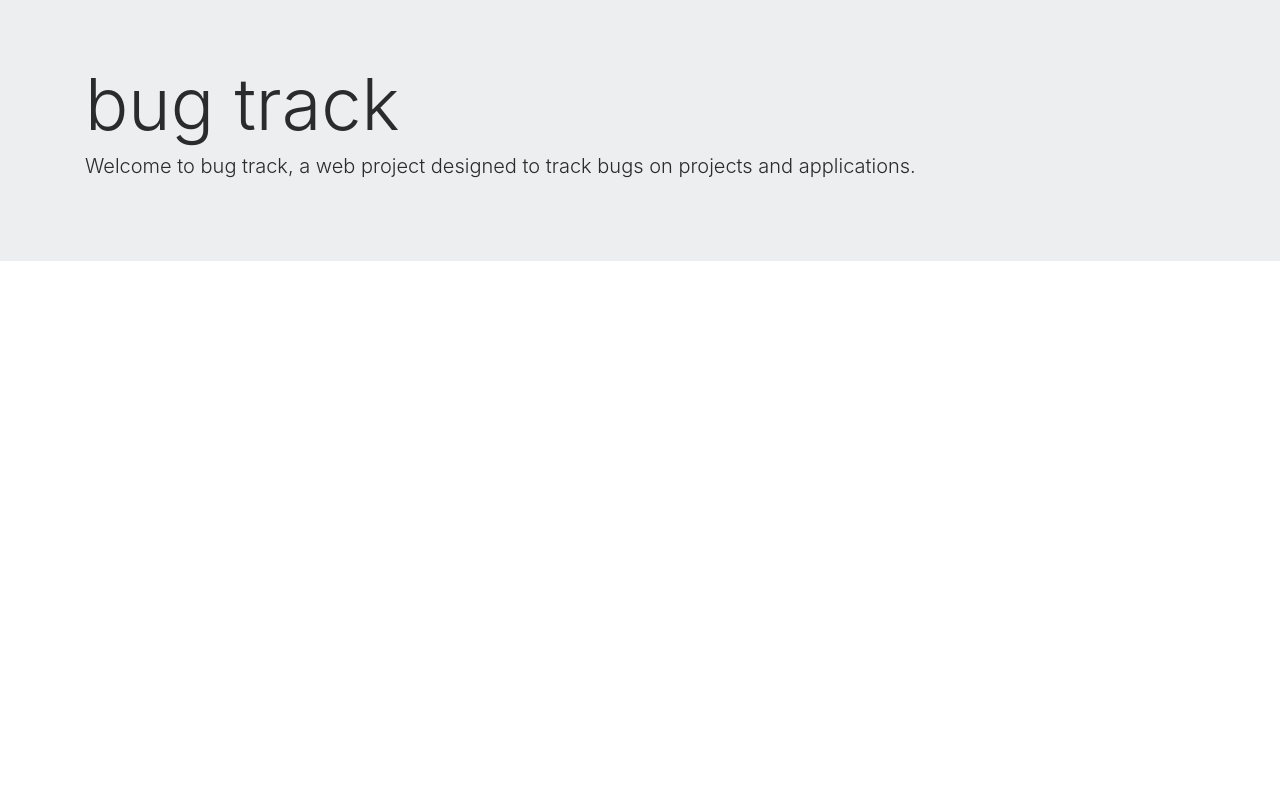
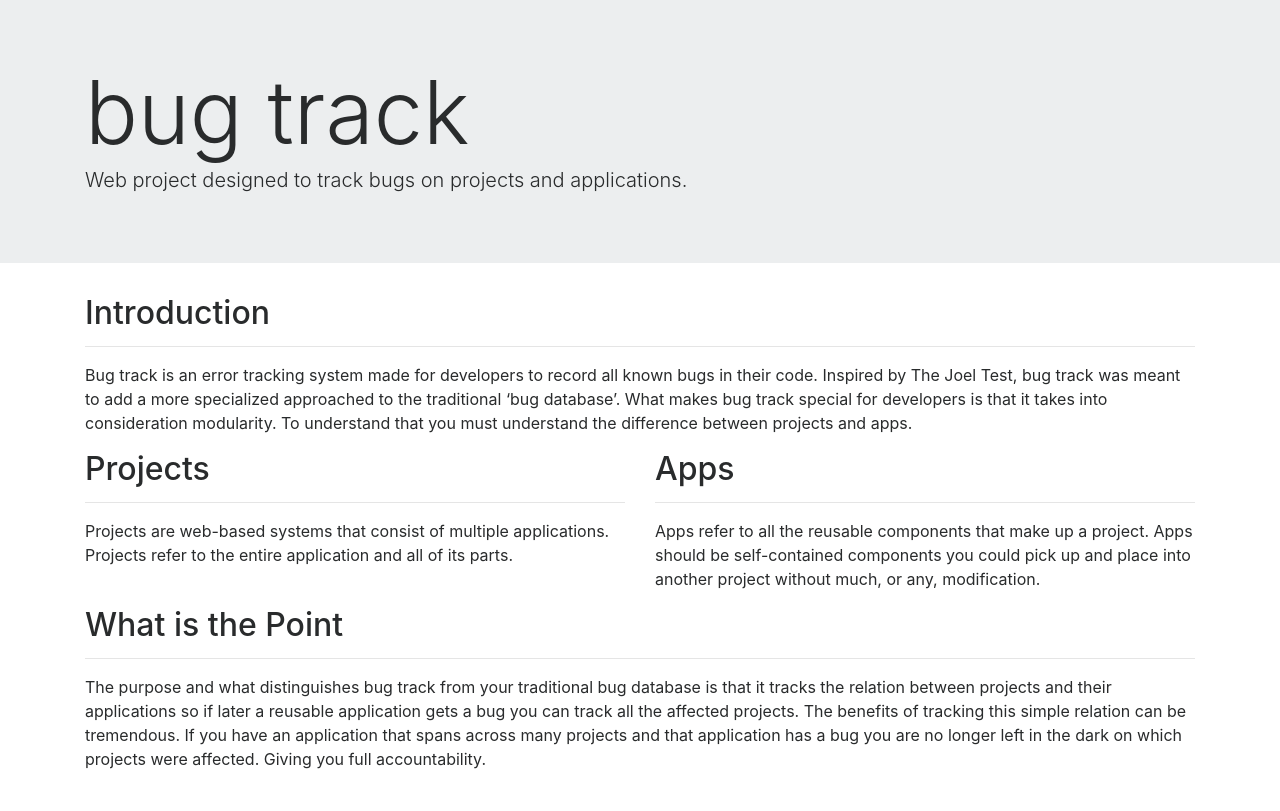
Before and after one commit to jamestaggart28/bug-track, a Django app: page / in a window 1280 px wide. Shown: the part 94-905 px from the top of the page. Before the commit the page ends 355 px from the top, so only its background shows below. Run offline with Django 3.2, Linux system fonts and the light colour scheme; parts of the project's set-up code (start-up, migrations or seed data) failed here and were passed over; some libraries are stand-ins or nearby versions.

Commit message:
template changes

```diff
--- a/bug-track/accounts/templates/accounts/login.html
+++ b/bug-track/accounts/templates/accounts/login.html
@@ -46,6 +46,11 @@
         </div>
         <div class="row">
             <div class="col">
+                <p>New here? <a href="{% url 'accounts:register' %}">Register</a>. Forgot password? <a href="{% url 'accounts:password-reset' %}">Click here to reset</a>.</p>
+            </div>
+        </div>
+        <div class="row">
+            <div class="col">
                 <input class="btn btn-primary float-right" type="submit" value="Login" />
             </div>
         </div>
--- a/bug-track/apps/templates/apps/app_form.html
+++ b/bug-track/apps/templates/apps/app_form.html
@@ -27,7 +27,7 @@
         </div>
         <div class="row">
             <div class="col">
-                <input class="btn btn-success float-right" type="submit" value="Create" />
+                <input class="btn btn-success float-right" type="submit" value="Submit" />
             </div>
         </div>
     </form>
--- a/bug-track/apps/templates/apps/bug_form.html
+++ b/bug-track/apps/templates/apps/bug_form.html
@@ -42,7 +42,7 @@
         </div>
         <div class="row">
             <div class="col">
-                <input class="btn btn-success float-right" type="submit" value="Create" />
+                <input class="btn btn-success float-right" type="submit" value="Submit" />
             </div>
         </div>
     </form>
--- a/bug-track/core/templates/core/home.html
+++ b/bug-track/core/templates/core/home.html
@@ -4,11 +4,37 @@
 {% block before_content %}
     <div class="jumbotron jumbotron-fluid">
         <div class="container">
-            <h1 class="display-3">bug track</h1>
-            <p class="lead">Welcome to bug track, a web project designed to track bugs on projects and applications.</p>
+            <h1 class="display-2">bug track</h1>
+            <h1 class="lead">Web project designed to track bugs on projects and applications.</h1>
         </div>
     </div>
 {% endblock before_content %}
 
 {% block content %}
+<div class="row">
+    <div class="col">
+        <h2>Introduction</h2>
+        <hr/>
+        <p class="">Bug track is an error tracking system made for developers to record all known bugs in their code. Inspired by The Joel Test, bug track was meant to add a more specialized approached to the traditional ‘bug database’. What makes bug track special for developers is that it takes into consideration modularity. To understand that you must understand the difference between projects and apps.</p>
+    </div>
+</div>
+<div class="row">
+    <div class="col">
+        <h2>Projects</h3>
+        <hr/>
+        <p class="">Projects are web-based systems that consist of multiple applications. Projects refer to the entire application and all of its parts.</p>
+    </div>
+    <div class="col">
+        <h2>Apps</h3>
+        <hr/>
+        <p class="">Apps refer to all the reusable components that make up a project. Apps should be self-contained components you could pick up and place into another project without much, or any, modification.</p>
+    </div>
+</div>
+<div class="row mb-4">
+    <div class="col">
+        <h2>What is the Point</h2>
+        <hr/>
+        <p class="">The purpose and what distinguishes bug track from your traditional bug database is that it tracks the relation between projects and their applications so if later a reusable application gets a bug you can track all the affected projects. The benefits of tracking this simple relation can be tremendous. If you have an application that spans across many projects and that application has a bug you are no longer left in the dark on which projects were affected. Giving you full accountability.</p>
+    </div>
+</div>
 {% endblock content %}
--- a/bug-track/core/templates/partials/navbar.html
+++ b/bug-track/core/templates/partials/navbar.html
@@ -1,5 +1,5 @@
 <nav class="navbar navbar-dark bg-dark navbar-expand-lg">
-    <a class="navbar-brand" href="#">bug track</a>
+    <a class="navbar-brand" href="{% url 'core:home' %}">bug track</a>
     <button class="navbar-toggler" type="button" data-toggle="collapse" data-target="#navbarSupportedContent" aria-controls="navbarSupportedContent" aria-expanded="false" aria-label="Toggle navigation">
         <span class="navbar-toggler-icon"></span>
     </button>
@@ -46,7 +46,6 @@
                     {% else %}
                         <a class="dropdown-item" href="{% url 'accounts:register' %}">Register</a>
                         <a class="dropdown-item" href="{% url 'accounts:login' %}">Login</a>
-                        <a class="dropdown-item" href="{% url 'accounts:password-reset' %}">Reset Password</a>
                     {% endif %}
                 </div>
             </li>
--- a/bug-track/projects/templates/projects/bug_form.html
+++ b/bug-track/projects/templates/projects/bug_form.html
@@ -42,7 +42,7 @@
         </div>
         <div class="row">
             <div class="col">
-                <input class="btn btn-success float-right" type="submit" value="Create" />
+                <input class="btn btn-success float-right" type="submit" value="Submit" />
             </div>
         </div>
     </form>
--- a/bug-track/projects/templates/projects/project_form.html
+++ b/bug-track/projects/templates/projects/project_form.html
@@ -23,7 +23,7 @@
         </div>
         <div class="row">
             <div class="col">
-                <input class="btn btn-success float-right" type="submit" value="Create" />
+                <input class="btn btn-success float-right" type="submit" value="Submit" />
             </div>
         </div>
     </form>
```
Also changed, not shown: bug-track/accounts/templates/accounts/password_reset_form.html (+6 -1 lines), bug-track/accounts/templates/accounts/register.html (+6 -1 lines).
